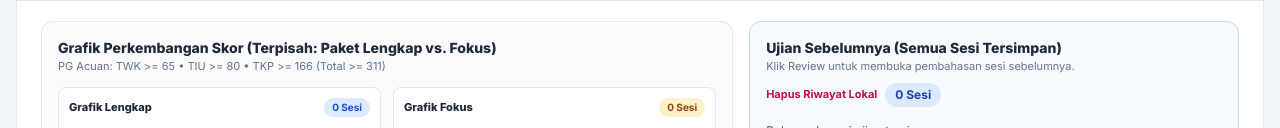
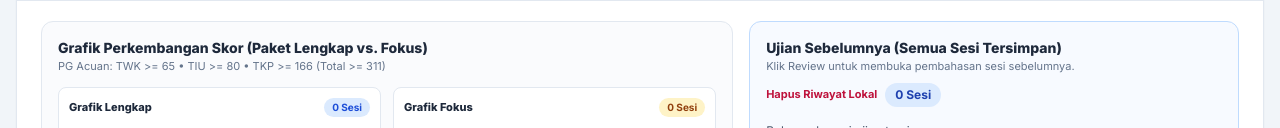
Before and after one commit to Best-D-P/CPNS-SKD, a plain HTML site: page index.html in a window 1280 px wide. Both pictures are taken after a click on the button "Dashboard Skor". Shown: the part 378-506 px from the top of the page. Drawn offline with nearby package versions, Linux system fonts and the light colour scheme; no server answers.

Commit message:
Update index.html

```diff
--- a/index.html
+++ b/index.html
@@ -546,7 +546,7 @@
       <div class="px-6 pt-5 grid grid-cols-1 lg:grid-cols-12 gap-4">
         <div class="lg:col-span-7 border border-slate-200 bg-slate-50/70 rounded-xl p-4 space-y-3">
           <div>
-            <h3 class="text-sm font-extrabold text-slate-800">Grafik Perkembangan Skor (Terpisah: Paket Lengkap vs. Fokus)</h3>
+            <h3 class="text-sm font-extrabold text-slate-800">Grafik Perkembangan Skor (Paket Lengkap vs. Fokus)</h3>
             <p id="trendPgSummary" class="text-[11px] text-slate-500">PG Acuan: TWK >= 65 • TIU >= 80 • TKP >= 166 (Total >= 311)</p>
           </div>
 
```
